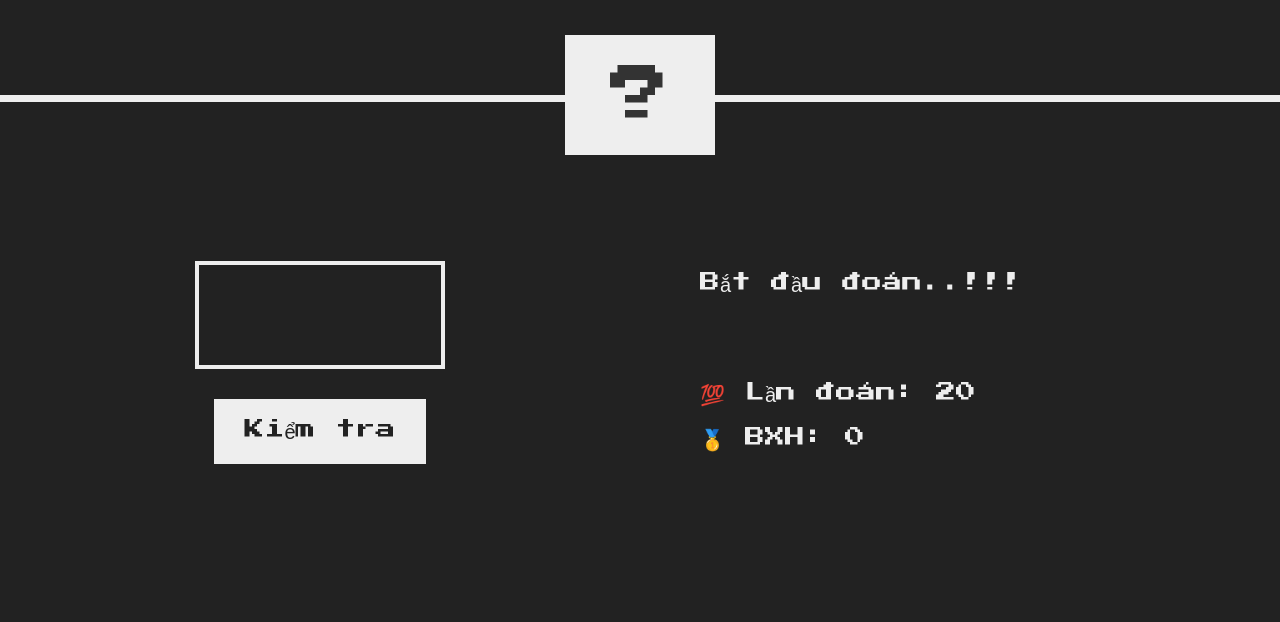
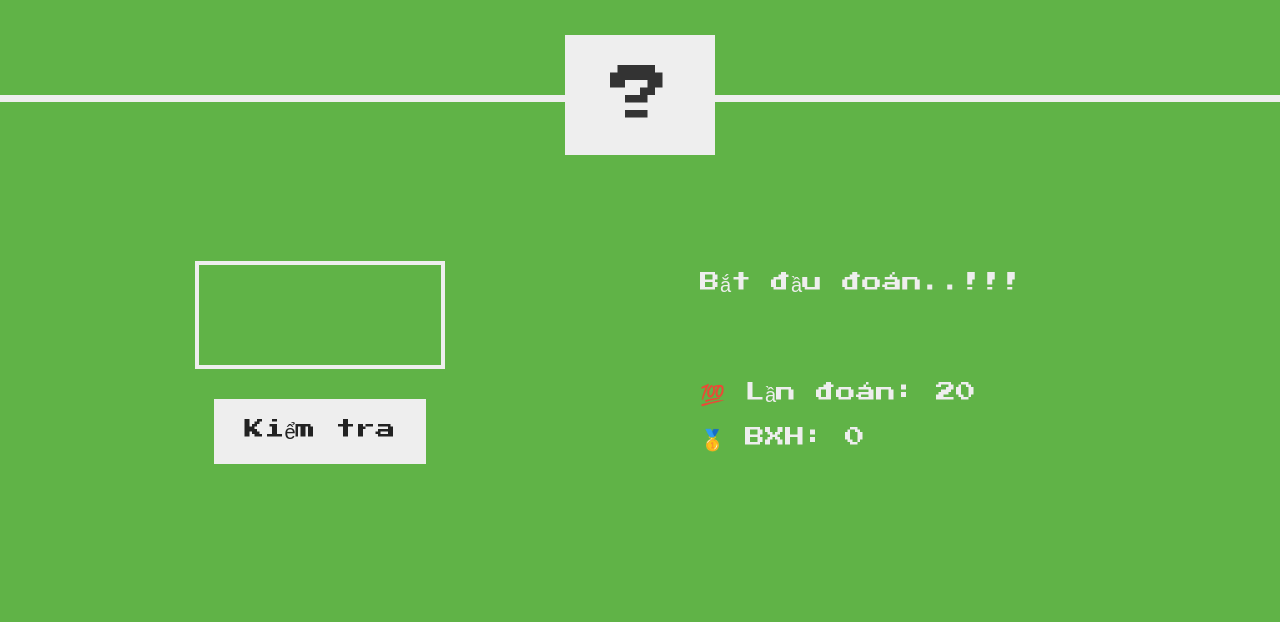
Before and after one commit to dohung148/Lab19.1, a plain HTML site: page index.html in a window 1280 px wide. Shown: the part 178-800 px from the top of the page. Drawn offline with Linux system fonts and the light colour scheme.

Commit message:
Update style.css

```diff
--- a/style.css
+++ b/style.css
@@ -13,7 +13,7 @@ body {
   font-family: "Press Start 2P", sans-serif;
   color: #eee;
   background-color: #222;
-  /* background-color: #60b347; */
+  background-color: #60b347;
 }
 
 /* LAYOUT */
```
